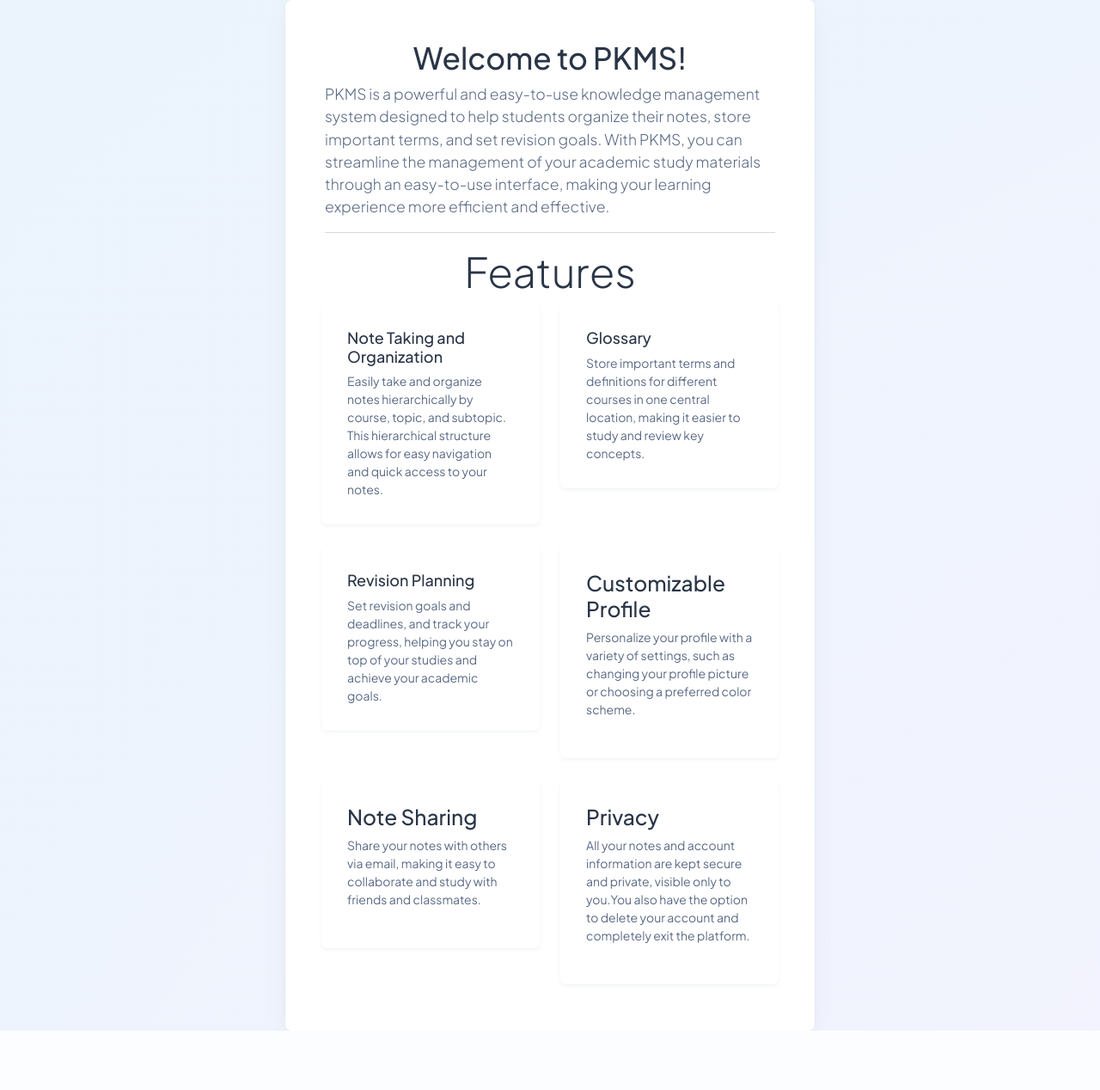
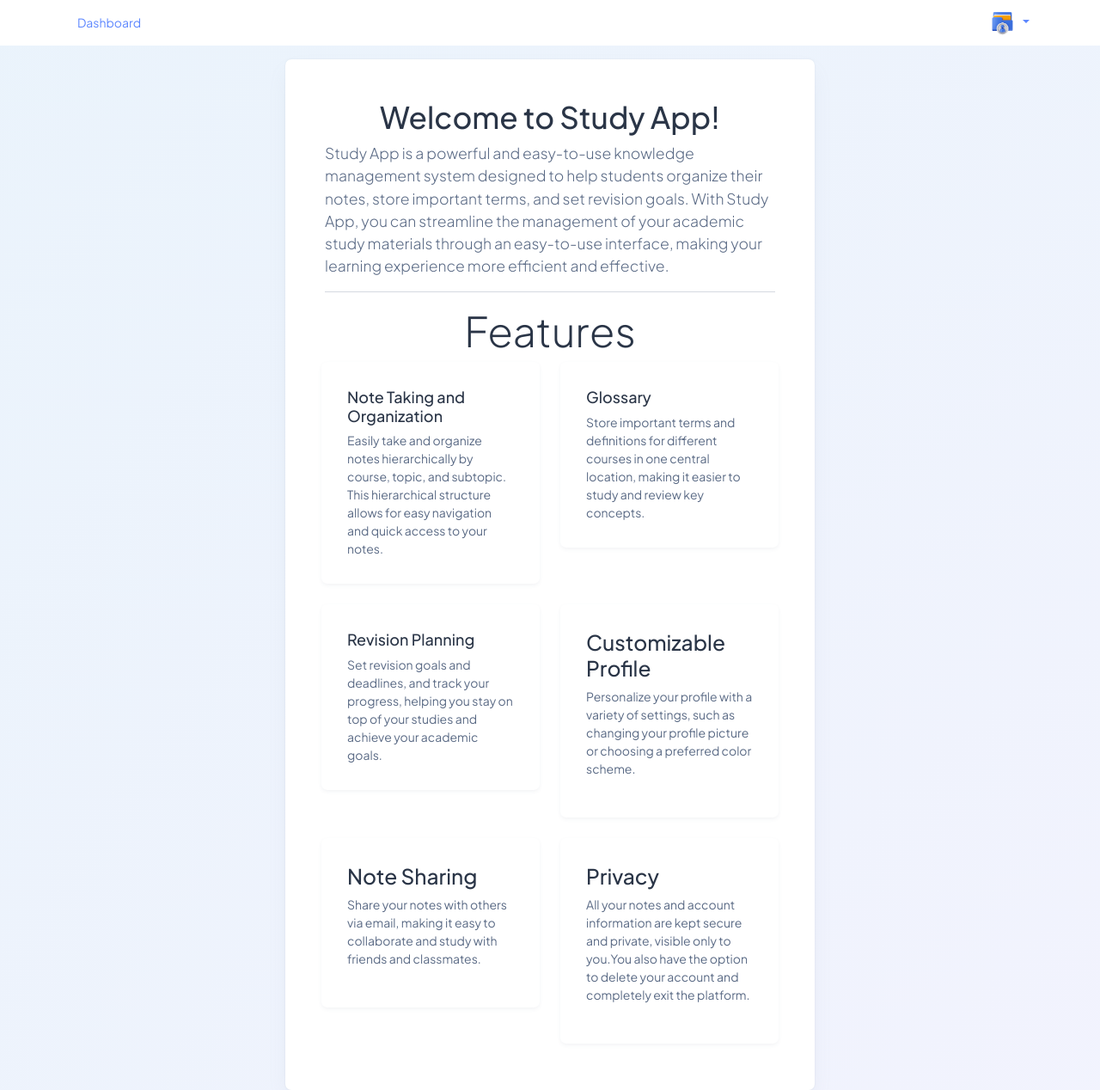
Before and after one commit to nafdev01/study_system, a Django app: page / in a window 1280 px wide. Shown: the whole page at 86% size. Before the commit the page ends 1199 px from the top, so only its background shows below. Run offline with Django 5.2, Linux system fonts and the light colour scheme; the visitor is signed in with stand-in values (Sample User, id 1); parts of the project's set-up code (start-up, migrations or seed data) failed here and were passed over; some libraries are stand-ins or nearby versions.

Commit message:
Update home page and user profile dropdown menu

```diff
--- a/templates/home.html
+++ b/templates/home.html
@@ -4,12 +4,12 @@
 
 {% block content %}
 <div class="jumbotron m-3">
-    <h1 class="text-center">Welcome to PKMS!</h1>
+    <h1 class="text-center">Welcome to Study App!</h1>
     <p class="lead">
-        PKMS is a powerful and easy-to-use knowledge management system designed to help students organize
-        their notes, store important terms, and set revision goals. With PKMS, you can streamline the management of your
-        academic study materials through an easy-to-use interface,
-        making your learning experience more efficient and effective.
+        Study App is a powerful and easy-to-use knowledge management system designed to help students organize
+        their notes, store important terms, and set revision goals. With Study App, you can streamline the management of
+        your academic study materials through an easy-to-use interface, making your learning experience more efficient
+        and effective.
     </p>
     <hr>
 
--- a/templates/unbase.html
+++ b/templates/unbase.html
@@ -13,6 +13,64 @@
 </head>
 
 <body>
+
+
+    {% if user.is_authenticated %}
+    <div class="p-2">
+        <div class="container">
+            <div class="d-flex flex-wrap align-items-center justify-content-between justify-content-lg-start">
+                <ul class="nav col-12 col-lg-auto me-lg-auto mb-2 justify-content-center mb-md-0">
+                    <li><a href="{% url 'dashboard' %}" class="nav-link px-2 link-body-emphasis">Dashboard</a></li>
+                </ul>
+
+                <div class="dropdown text-end">
+                    <a href="#" class="d-block link-body-emphasis text-decoration-none dropdown-toggle"
+                        data-bs-toggle="dropdown" aria-expanded="false">
+                        {% if request.user.profile.photo %}
+                        <img src="{{ request.user.profile.photo.url }}" alt="..." width="35" height="35"
+                            class="rounded-circle">
+                        {% else %}
+                        <img src="{% static 'assets/images/no-photo-icon.png' %}" alt=".." width="35" height="35"
+                            class="rounded-circle">
+                        {% endif %}
+                    </a>
+                    <ul class="dropdown-menu text-small">
+                        <li> <a href="{% url 'profile' %}" class="d-flex align-items-center gap-2 dropdown-item">
+                                <i class="ti ti-user fs-6"></i>
+                                <p class="mb-0 fs-3">My Profile</p>
+                            </a>
+                        </li>
+                        <li>
+                            <a href="javascript:void(0)" class="d-flex align-items-center gap-2 dropdown-item">
+                                <i class="ti ti-mail fs-6"></i>
+                                <p class="mb-0 fs-3">My Account</p>
+                            </a>
+                        </li>
+                        <li>
+                            <a href="javascript:void(0)" class="d-flex align-items-center gap-2 dropdown-item">
+                                <i class="ti ti-list-check fs-6"></i>
+                                <p class="mb-0 fs-3">My Task</p>
+                            </a>
+                        </li>
+                        <li>
+                            <hr class="dropdown-divider">
+                        </li>
+                        <li>
+                            <button class="btn btn-outline-primary mx-3 mt-2 d-block" data-bs-toggle="modal"
+                                data-bs-target="#logoutModal">
+                                Logout
+                            </button>
+                        </li>
+                    </ul>
+                </div>
+            </div>
+        </div>
+    </div>
+
+    {% include 'includes/logout-modal.html' %}
+
+    {% endif %}
+
     <!--  Body Wrapper -->
     <div class="page-wrapper" id="main-wrapper" data-layout="vertical" data-navbarbg="skin6" data-sidebartype="full"
         data-sidebar-position="fixed" data-header-position="fixed">
@@ -21,7 +79,7 @@
             <div class="d-flex align-items-center justify-content-center w-100">
                 <div class="row justify-content-center w-100">
                     <div class="col-md-8 col-lg-6 col-xxl-3">
-                        <div class="card mb-0">
+                        <div class="card mb-0 mt-3">
                             <div class="card-body">
                                 {% if messages %}
                                 {% for message in messages %}
```
